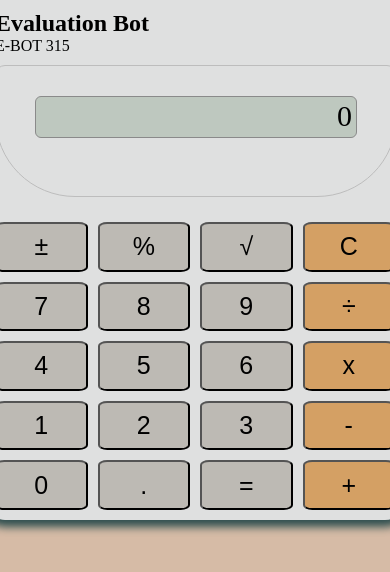
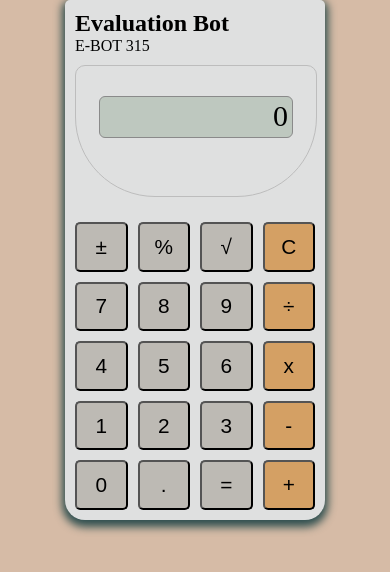
Before and after one commit to MsNiyaJ/calculatorv2, a plain HTML site: page index.html in a window 390 px wide. Drawn offline with nearby package versions, Linux system fonts and the light colour scheme.

Commit message:
style: fix responsiveness

```diff
--- a/styles.css
+++ b/styles.css
@@ -16,8 +16,7 @@ body {
 #calculator {
   padding: 10px;
   background-color: rgb(223, 224, 224);
-  min-width: 400px;
-  height: 500px;
+  min-width: 20rem;
   border-radius: 5px 5px 20px 20px;
   box-shadow: 0 4px 8px 3px darkslategrey;
 }
@@ -68,7 +67,7 @@ body {
 button {
   background-color: rgb(189, 186, 180);
   border-radius: 10%;
-  font-size: 25px;
+  font-size: 1.3rem;
   cursor: pointer;
 }
 
@@ -90,3 +89,10 @@ button:active {
 #add:focus {
   background-color: #87561f;
 }
+
+/** Mobile **/
+@media screen and (max-width: 600px) {
+  #calculator {
+    min-width: 15rem;
+  }
+}
```
